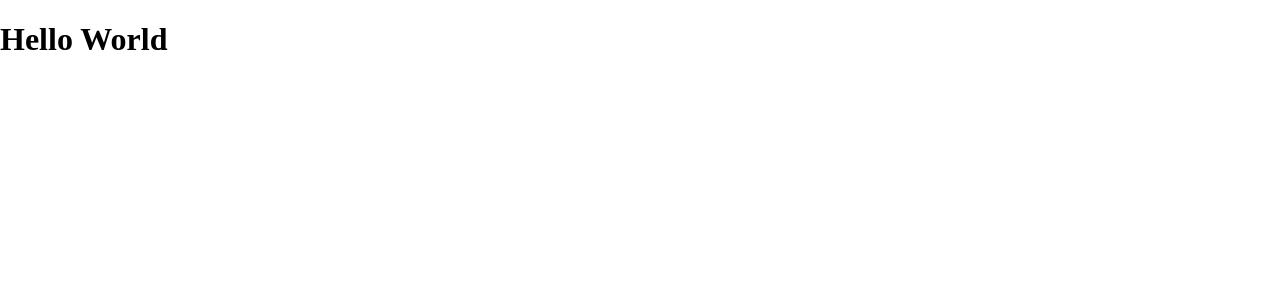
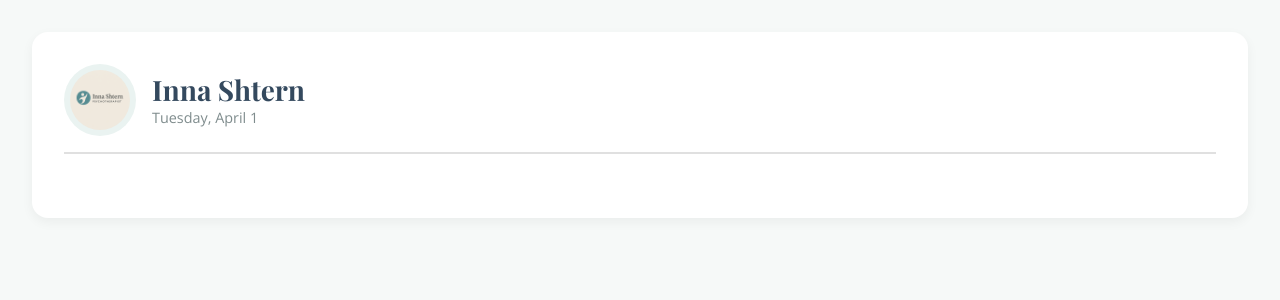
Before and after one commit to Goldshtern/shtern-psychotherapist_frontend, a React (Vite) app: page /#/ in a window 1280 px wide. Shown: the top 300 px of the page. Built offline with nearby package versions, Linux system fonts and the light colour scheme.

Commit message:
feat: add header with logo

```diff
--- a/src/components/App/App.css
+++ b/src/components/App/App.css
@@ -0,0 +1,29 @@
+body {
+  margin: 0;
+  font-family: "Open Sans", sans-serif;
+  background-color: #f6f9f8;
+  color: #2c3e50;
+}
+
+h1,
+h2,
+h3 {
+  font-family: "Playfair Display", serif;
+}
+
+.page {
+  min-height: 100vh;
+  display: flex;
+  justify-content: center;
+  align-items: flex-start;
+  padding: 2rem;
+}
+
+.page__content {
+  width: 100%;
+  max-width: 1200px;
+  background-color: #ffffff;
+  box-shadow: 0 4px 12px rgba(0, 0, 0, 0.05);
+  border-radius: 16px;
+  padding: 2rem;
+}
--- a/src/components/App/App.jsx
+++ b/src/components/App/App.jsx
@@ -1,7 +1,15 @@
 import React from "react";
+import "./App.css";
+import Header from "../Header/Header";
 
 function App() {
-  return <h1>Hello World</h1>;
+  return (
+    <div className="page">
+      <div className="page__content">
+        <Header />
+      </div>
+    </div>
+  );
 }
 
 export default App;
--- /dev/null
+++ b/src/components/Header/Header.css
@@ -0,0 +1,42 @@
+.header {
+  display: flex;
+  justify-content: space-between;
+  align-items: center;
+  border-bottom: 2px solid #e0e0e0;
+  padding-bottom: 1rem;
+  margin-bottom: 2rem;
+}
+
+.header__logo-and-title {
+  display: flex;
+  align-items: center;
+  gap: 1rem;
+}
+
+.header__logo {
+  height: 60px;
+  width: auto;
+  border-radius: 50%;
+  object-fit: contain;
+  background-color: #eaf3f1;
+  padding: 6px;
+}
+
+.header__title-container {
+  display: flex;
+  flex-direction: column;
+}
+
+.header__title {
+  font-family: "Playfair Display", serif;
+  font-size: 1.75rem;
+  font-weight: 700;
+  margin: 0;
+  color: #34495e;
+}
+
+.header__date {
+  font-size: 0.9rem;
+  color: #7f8c8d;
+  margin-top: 4px;
+}
--- /dev/null
+++ b/src/components/Header/Header.jsx
@@ -0,0 +1,23 @@
+import React from "react";
+import "./Header.css";
+import logo from "../../assets/shtern-logo.png";
+function Header() {
+  return (
+    <header className="header">
+      <div className="header__logo-and-title">
+        <img className="header__logo" src={logo} alt="Inna Shtern logo" />
+        <div className="header__title-container">
+          <h1 className="header__title">Inna Shtern</h1>
+          <time className="header__date" dateTime={new Date().toISOString()}>
+            {new Date().toLocaleString("default", {
+              weekday: "long",
+              month: "long",
+              day: "numeric",
+            })}
+          </time>
+        </div>
+      </div>
+    </header>
+  );
+}
+export default Header;
```
Also changed, not shown: src/assets/shtern-logo.png (added).
